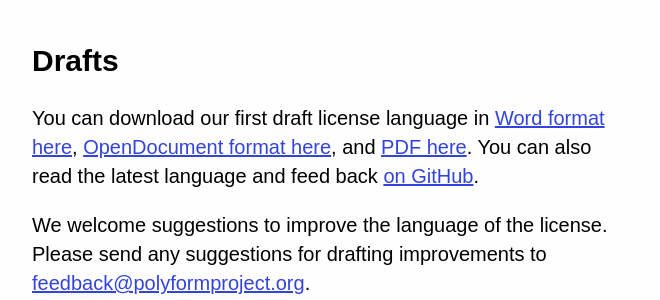
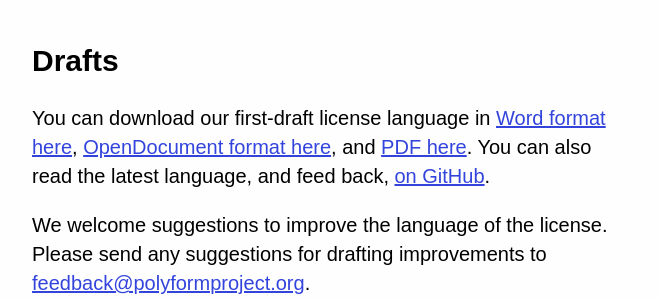
Before and after one commit to polyformproject/polyformproject.org, a Jekyll site: the page built from index.md, in a window 1280 px wide. Shown: the part 544-844 px from the top of the page, without its empty margins (308-968 px from the left). Built offline with Jekyll 4.4.1, drawn with Linux system fonts in a browser that asks for light colours.

Commit message:
Proofread

```diff
--- a/index.md
+++ b/index.md
@@ -10,7 +10,7 @@ Polyform licenses will be freely available for any software developers who want
 
 ## Drafts
 
-You can download our first draft license language in [Word format here](/polyform-v1.0.0-pre.1.docx), [OpenDocument format here](/polyform-v1.0.0-pre.1.odt), and [PDF here](/polyform-v1.0.0-pre.1.pdf).  You can also read the latest language and feed back [on GitHub](https://github.com/polyformproject/polyform-licenses).
+You can download our first-draft license language in [Word format here](/polyform-v1.0.0-pre.1.docx), [OpenDocument format here](/polyform-v1.0.0-pre.1.odt), and [PDF here](/polyform-v1.0.0-pre.1.pdf).  You can also read the latest language, and feed back, [on GitHub](https://github.com/polyformproject/polyform-licenses).
 
 We welcome suggestions to improve the language of the license.  Please send any suggestions for drafting improvements to [feedback@polyformproject.org](mailto:feedback@polyformproject.org).
 
```
